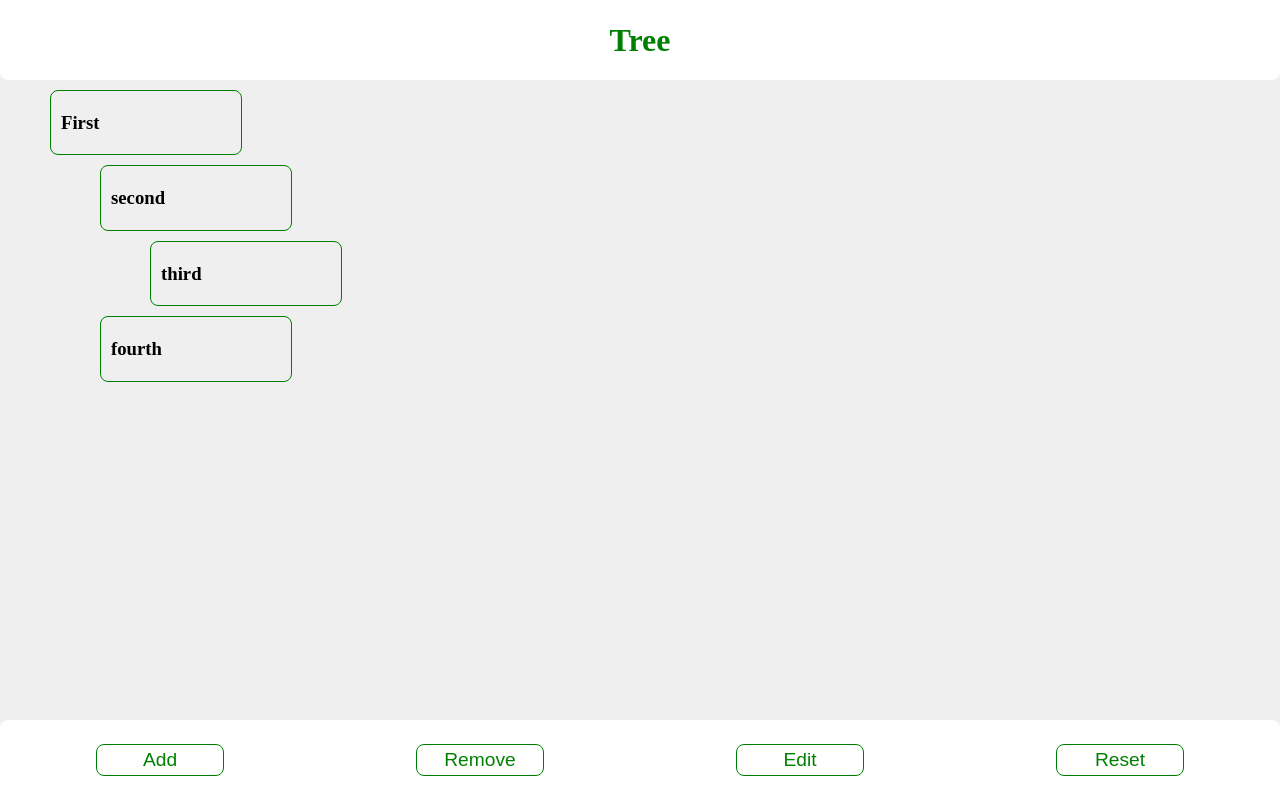
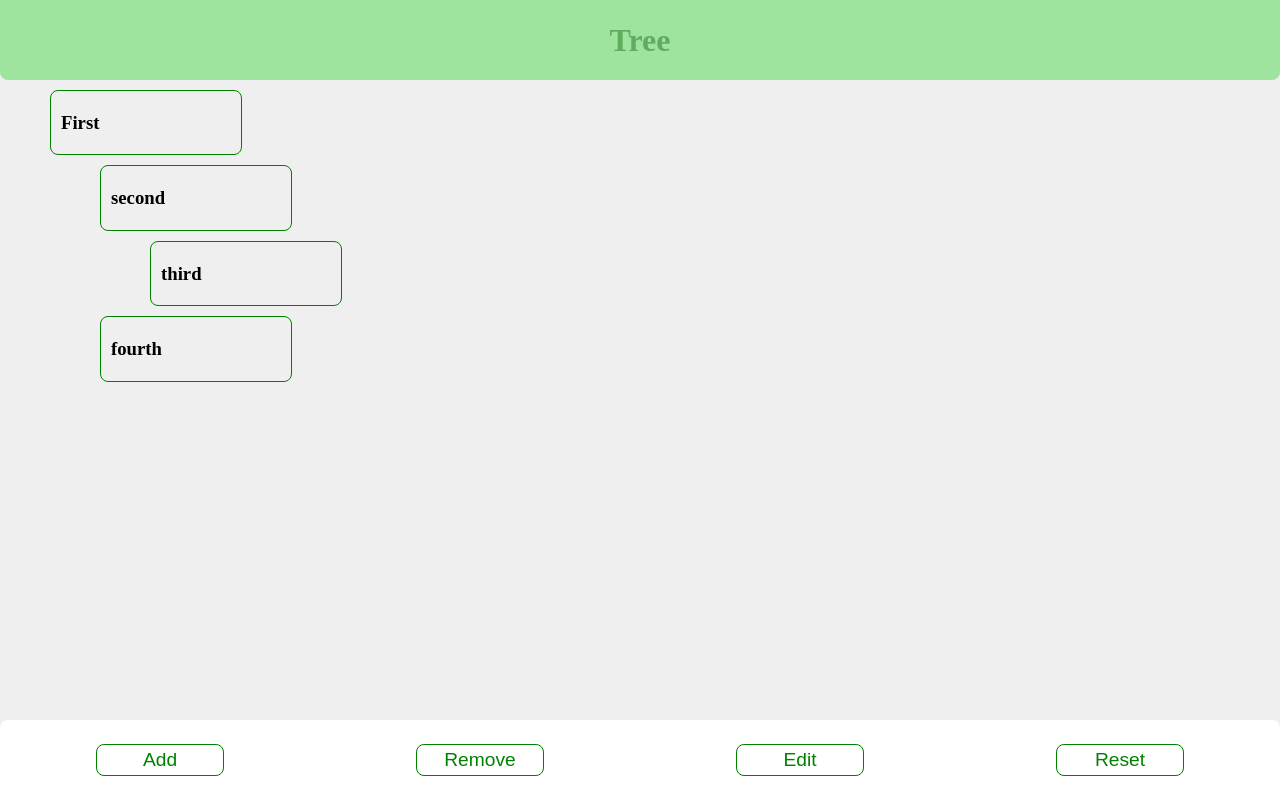
Before and after one commit to AlexZ04/tree-react, a React (Vite) app: page / in a window 1280 px wide. Built offline with nearby package versions, Linux system fonts and the light colour scheme.

Commit message:
add active header style

```diff
--- a/src/context/TreeContext.tsx
+++ b/src/context/TreeContext.tsx
@@ -111,6 +111,8 @@ export function TreeProvider({ children }: { children: ReactNode }) {
                 nodeParent.children.splice(Number(path[path.length - 1]), 1);
             }
 
+            setSelectedNode(null);
+
             return newTree;
         });
     };
--- a/src/entities/Node/Node.css
+++ b/src/entities/Node/Node.css
@@ -8,6 +8,7 @@
     word-break: break-all;
 
     cursor: pointer;
+    transition: 0.5s;
 }
 
 .node-children {
--- a/src/widgets/Header/Header.tsx
+++ b/src/widgets/Header/Header.tsx
@@ -2,10 +2,13 @@ import { useTree } from "../../hooks/UseTree";
 import "./Header.css";
 
 export function Header() {
-    const { setSelectedNode } = useTree();
+    const { selectedNode, setSelectedNode } = useTree();
 
     return (
-        <header onClick={() => setSelectedNode(null)}>
+        <header
+            className={!selectedNode ? "selected" : ""}
+            onClick={() => setSelectedNode(null)}
+        >
             <h1>Tree</h1>
         </header>
     );
```
